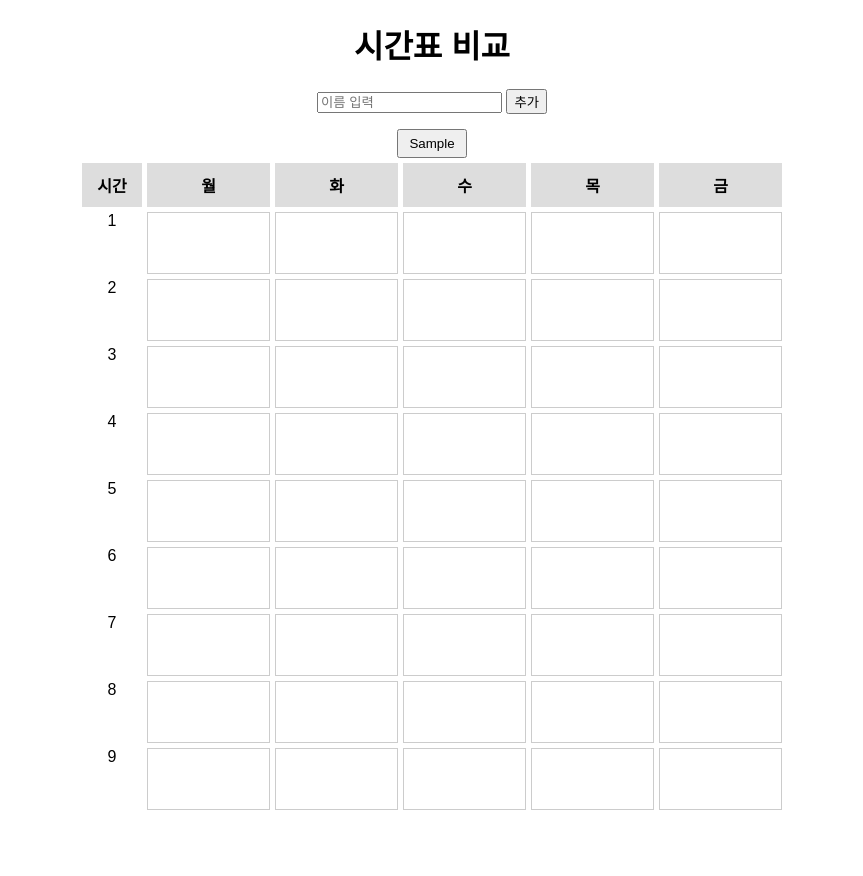
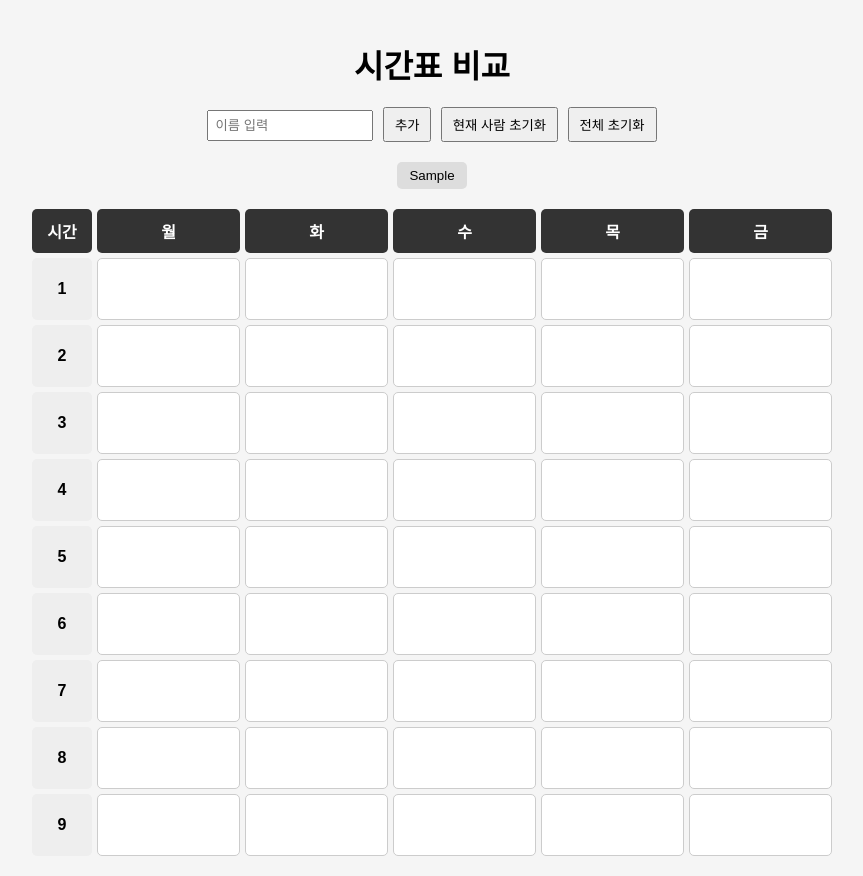
Before and after one commit to una178/timetable-overlap, a plain HTML site: page index.html in a window 1280 px wide. Both pictures are taken after typing "Sample" into the empty fields and a click on the button "추가". Shown: the whole page, without its empty margins (208-1071 px from the left). Before the commit the page ends 818 px from the top, so only its background shows below. Drawn offline with Linux system fonts and the light colour scheme.

Commit message:
버그 수정 및 초기화 기능 추가

```diff
--- a/index.html
+++ b/index.html
@@ -12,11 +12,13 @@
 <div class="controls">
   <input type="text" id="nameInput" placeholder="이름 입력">
   <button onclick="addPerson()">추가</button>
+  <button onclick="resetCurrent()">현재 사람 초기화</button>
+  <button onclick="resetData()">전체 초기화</button>
 </div>
 
 <div id="buttons"></div>
 
-<div class="timetable" id="timetable">
+<div class="timetable">
   <div class="header">시간</div>
   <div class="header">월</div>
   <div class="header">화</div>
@@ -24,11 +26,9 @@
   <div class="header">목</div>
   <div class="header">금</div>
 
-  <!-- 1~9교시 -->
-  <!-- 반복 -->
   <script>
     for(let i=1;i<=9;i++){
-      document.write(`<div>${i}</div>`);
+      document.write(`<div class="time">${i}</div>`);
       for(let j=0;j<5;j++){
         document.write(`<div class="cell" data-index="${(i-1)*5+j}"></div>`);
       }
--- a/script.js
+++ b/script.js
@@ -1,15 +1,15 @@
 const cells = document.querySelectorAll(".cell");
 
-let schedules = {}; // {이름: []}
+let schedules = {};
 let selected = [];
 let currentPerson = null;
 
-// 🔥 데이터 저장
+// 저장
 function saveData() {
   localStorage.setItem("timetableData", JSON.stringify(schedules));
 }
 
-// 🔥 데이터 불러오기
+// 불러오기
 function loadData() {
   const data = localStorage.getItem("timetableData");
 
@@ -19,22 +19,25 @@ function loadData() {
     for (let name in schedules) {
       createButton(name);
     }
+
+    currentPerson = Object.keys(schedules)[0];
   }
 }
 
 // 사람 추가
 function addPerson() {
-  const name = document.getElementById("nameInput").value;
+  const input = document.getElementById("nameInput");
+  const name = input.value.trim();
+
   if (!name || schedules[name]) return;
 
-  schedules[name] = Array(45).fill(""); // 9교시 x 5일
+  schedules[name] = Array(45).fill("");
   createButton(name);
 
   if (!currentPerson) currentPerson = name;
 
-  document.getElementById("nameInput").value = "";
-
-  saveData(); // 추가 후 저장
+  input.value = "";
+  saveData();
 }
 
 // 버튼 생성
@@ -61,7 +64,7 @@ function createButton(name) {
   document.getElementById("buttons").appendChild(btn);
 }
 
-// 칸 클릭 → 시간표 입력
+// 칸 클릭 → 입력
 cells.forEach(cell => {
   const index = cell.dataset.index;
 
@@ -72,7 +75,7 @@ cells.forEach(cell => {
 
     if (subject !== null) {
       schedules[currentPerson][index] = subject;
-      saveData(); // 🔥 입력할 때마다 저장
+      saveData();
       updateUI();
     }
   });
@@ -83,35 +86,44 @@ function updateUI() {
   cells.forEach(cell => {
     const index = cell.dataset.index;
 
-    const active = selected.length ? selected : [];
-
+    const active = selected.length ? selected : [currentPerson];
     const peopleWithClass = active.filter(name => schedules[name][index]);
 
     cell.textContent = "";
     cell.style.color = "black";
 
-    if (active.length === 0) {
-      cell.style.background = "";
-      return;
-    }
-
     if (peopleWithClass.length === 0) {
-      // 공강 → 표시 안 함
-      cell.textContent = "";
       cell.style.background = "";
     } else if (peopleWithClass.length === active.length) {
-      // 전원 수업
       cell.textContent = peopleWithClass.join(", ");
       cell.style.background = "purple";
       cell.style.color = "white";
     } else {
-      // 일부만 수업
       cell.textContent = peopleWithClass.join(", ");
       cell.style.background = "orange";
     }
   });
 }
 
-// 🔥 페이지 로드 시 실행
+// 🔥 현재 사람 초기화
+function resetCurrent() {
+  if (!currentPerson) return;
+
+  if (confirm(currentPerson + " 시간표를 초기화할까요?")) {
+    schedules[currentPerson] = Array(45).fill("");
+    saveData();
+    updateUI();
+  }
+}
+
+// 🔥 전체 초기화
+function resetData() {
+  if (confirm("전체 데이터를 초기화할까요?")) {
+    localStorage.removeItem("timetableData");
+    location.reload();
+  }
+}
+
+// 실행
 loadData();
 updateUI();
--- a/style.css
+++ b/style.css
@@ -1,31 +1,85 @@
 body {
   font-family: sans-serif;
   text-align: center;
+  background-color: #f5f5f5;
+  margin: 0;
+  padding: 20px;
 }
 
+h1 {
+  margin-bottom: 20px;
+}
+
+/* 입력 영역 */
 .controls {
-  margin-bottom: 10px;
+  margin-bottom: 15px;
+}
+
+.controls input {
+  padding: 6px;
+  width: 150px;
+}
+
+.controls button {
+  padding: 6px 10px;
+  margin-left: 5px;
+  cursor: pointer;
+}
+
+/* 사람 버튼 */
+#buttons {
+  margin-bottom: 15px;
 }
 
 #buttons button {
   margin: 5px;
-  padding: 5px 10px;
+  padding: 6px 12px;
+  border: none;
+  background: #ddd;
+  cursor: pointer;
+  border-radius: 5px;
 }
 
+#buttons button:hover {
+  background: #bbb;
+}
+
+/* 선택된 버튼 */
+button.selected {
+  background-color: #4CAF50;
+  color: white;
+  font-weight: bold;
+}
+
+/* 시간표 */
 .timetable {
   display: grid;
   grid-template-columns: 60px repeat(5, 1fr);
   gap: 5px;
-  max-width: 700px;
+  max-width: 800px;
   margin: auto;
 }
 
+/* 요일 */
 .header {
   font-weight: bold;
-  background: #ddd;
+  background: #333;
+  color: white;
   padding: 10px;
+  border-radius: 5px;
 }
 
+/* 시간 칸 (버그 해결된 부분🔥) */
+.time {
+  background: #eee;
+  font-weight: bold;
+  display: flex;
+  align-items: center;
+  justify-content: center;
+  border-radius: 5px;
+}
+
+/* 수업 칸 */
 .cell {
   border: 1px solid #ccc;
   height: 60px;
@@ -33,4 +87,12 @@ body {
   display: flex;
   align-items: center;
   justify-content: center;
+  border-radius: 5px;
+  background: white;
+  transition: 0.2s;
 }
+
+/* 호버 */
+.cell:hover {
+  background: #e0f7fa;
+}
```
